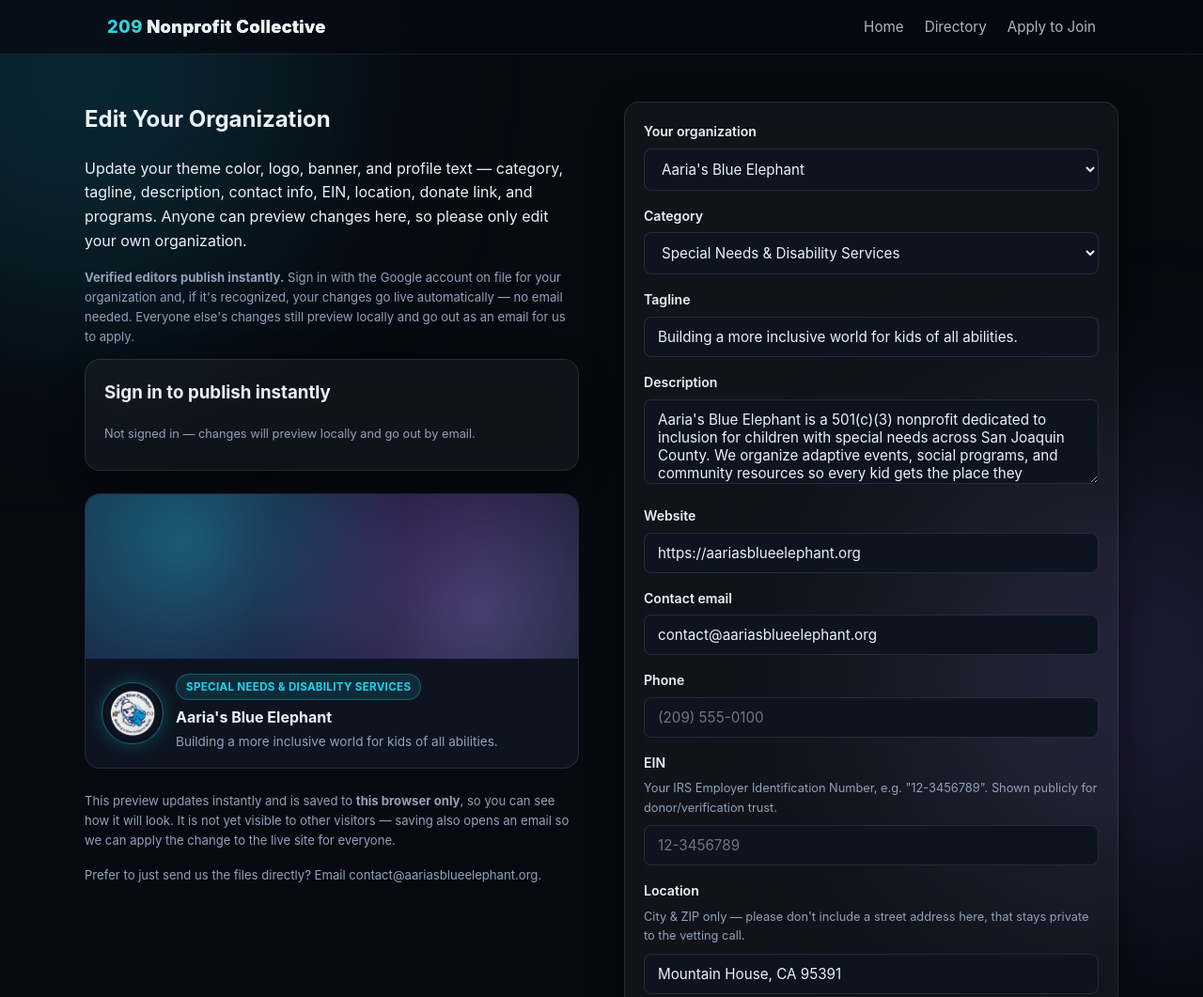
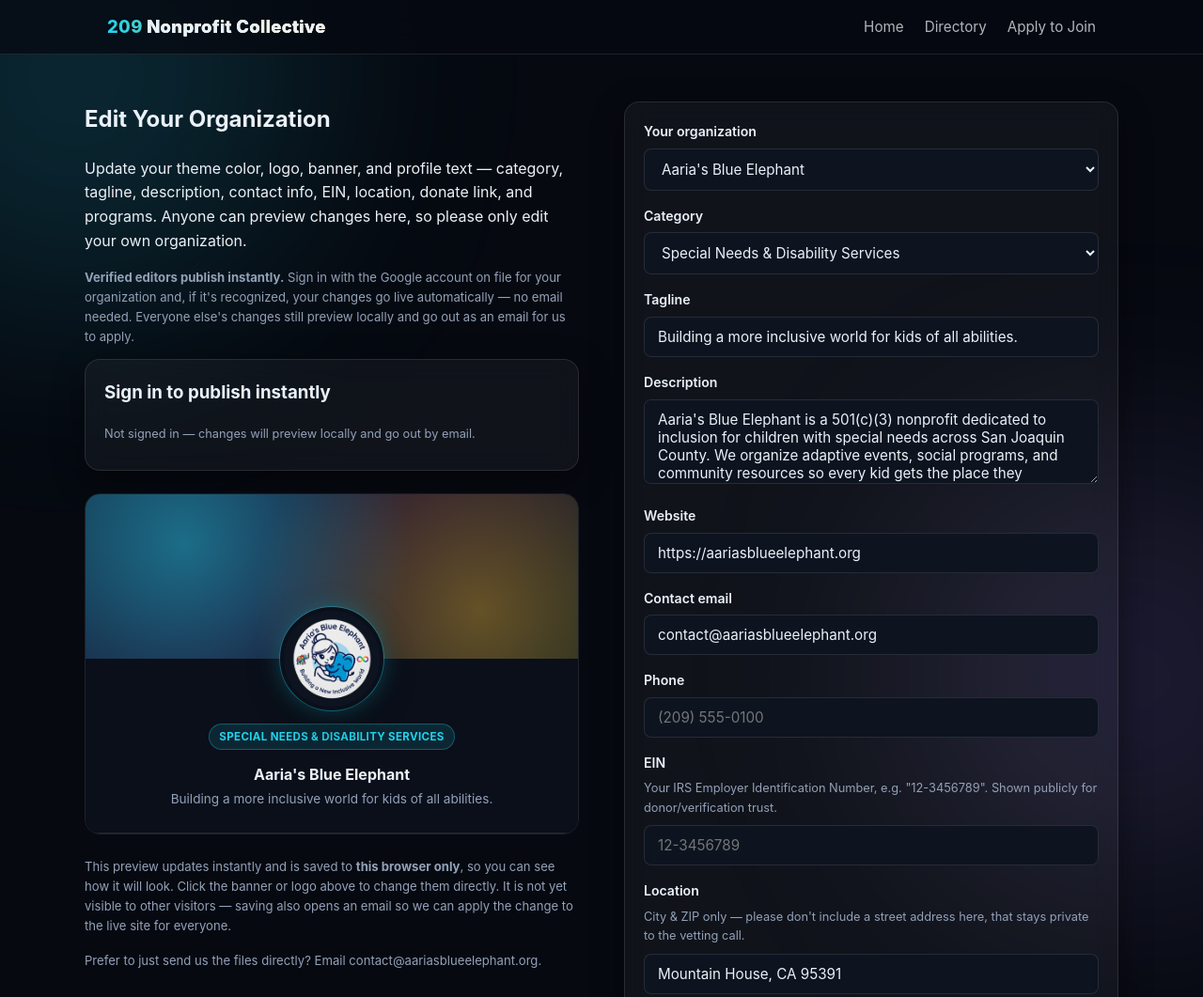
Before and after one commit to aariasblueelephant-create/209-nonprofit-collective, a plain HTML site: page edit.html in a window 1280 px wide. Shown: the top 1061 px of the page at 94% size. Drawn offline with Linux system fonts and the light colour scheme.

Commit message:
Make edit page preview a faithful live miniature of the real org page
- Reuse the actual .org-header/.org-banner/.org-avatar/.badge styles
  (driven by --org-accent) instead of a separate approximation, so the
  theme swatches instantly preview using the same CSS the live page uses
- Clicking the preview logo/banner (or their small thumbnails) now opens
  the file picker directly, with a hover hint, instead of requiring the
  separate Choose image button

```diff
--- a/assets/css/style.css
+++ b/assets/css/style.css
@@ -614,49 +614,43 @@
 .form-note { font-size: 0.82rem; color: var(--muted); margin-top: 16px; }
 .field-hint { font-size: 0.8rem; color: var(--muted); margin: 2px 0 8px; }
 
-/* Edit page */
+/* Edit page — reuses the real .org-header/.org-banner/.org-avatar/.badge
+   rules (driven by --org-accent) so this is a faithful, live miniature of
+   the actual profile page rather than a separate approximation. */
 .edit-preview {
   border: 1px solid var(--panel-border);
   border-radius: var(--radius);
   overflow: hidden;
-  background: var(--panel-solid);
   margin-bottom: 24px;
 }
-.edit-preview-banner {
-  width: 100%;
-  aspect-ratio: 3 / 1;
-  background: linear-gradient(135deg, #14213A 0%, #1B1030 50%, #0E1B22 100%);
-  position: relative;
-  overflow: hidden;
-}
-.edit-preview-banner::before {
-  content: "";
+.edit-preview .org-header-inner { padding: 0 20px 24px; }
+.edit-preview-name { font-weight: 700; margin-top: 6px; }
+.edit-preview-tagline { font-size: 0.85rem; color: var(--muted); margin-top: 2px; }
+
+.edit-preview .org-banner,
+.edit-preview .org-avatar { cursor: pointer; position: relative; }
+
+.edit-preview .org-banner::after,
+.edit-preview .org-avatar::after {
+  content: "✎ Click to change";
   position: absolute;
   inset: 0;
-  background: radial-gradient(circle at 20% 30%, rgba(34,211,238,0.35), transparent 55%),
-              radial-gradient(circle at 80% 70%, rgba(167,139,250,0.35), transparent 55%);
-}
-.edit-preview-banner img { width: 100%; height: 100%; object-fit: cover; position: relative; z-index: 1; }
-.edit-preview-row { display: flex; align-items: center; gap: 14px; padding: 16px 18px; }
-.edit-preview-avatar {
-  width: 64px;
-  height: 64px;
-  border-radius: 50%;
-  background: var(--panel-solid);
-  border: 3px solid var(--bg-alt);
-  overflow: hidden;
-  flex-shrink: 0;
   display: flex;
   align-items: center;
   justify-content: center;
-  box-shadow: 0 0 0 1px color-mix(in srgb, var(--preview-accent, var(--cyan)) 35%, transparent),
-              0 0 18px color-mix(in srgb, var(--preview-accent, var(--cyan)) 30%, transparent);
+  text-align: center;
+  padding: 0 8px;
+  background: rgba(6, 9, 16, 0.6);
+  color: var(--text);
+  font-size: 0.78rem;
+  font-weight: 700;
+  opacity: 0;
+  transition: opacity 0.15s ease;
+  pointer-events: none;
 }
-.edit-preview-avatar img { width: 100%; height: 100%; object-fit: cover; }
-.edit-preview-avatar .initials { font-weight: 800; color: var(--preview-accent, var(--cyan)); }
-.edit-preview .badge { color: var(--preview-accent, var(--cyan)); background: color-mix(in srgb, var(--preview-accent, var(--cyan)) 12%, transparent); border-color: color-mix(in srgb, var(--preview-accent, var(--cyan)) 30%, transparent); }
-.edit-preview-name { font-weight: 700; margin-top: 6px; }
-.edit-preview-tagline { font-size: 0.85rem; color: var(--muted); margin-top: 2px; }
+.edit-preview .org-avatar::after { content: "✎"; font-size: 1.2rem; border-radius: 50%; }
+.edit-preview .org-banner:hover::after,
+.edit-preview .org-avatar:hover::after { opacity: 1; }
 
 .color-row { display: flex; align-items: center; gap: 10px; }
 .color-row input[type="color"] {
@@ -696,7 +690,10 @@
   color: var(--muted);
   font-size: 0.68rem;
   text-align: center;
+  cursor: pointer;
+  transition: border-color 0.12s ease;
 }
+.file-thumb:hover { border-color: var(--cyan); }
 .file-thumb.round { border-radius: 50%; }
 .file-thumb.wide { width: 96px; height: 32px; }
 .file-thumb img { width: 100%; height: 100%; object-fit: cover; }
--- a/assets/js/edit.js
+++ b/assets/js/edit.js
@@ -52,7 +52,6 @@
   const status = document.getElementById("save-status");
   const resetBtn = document.getElementById("reset-btn");
 
-  const previewWrap = document.getElementById("edit-preview");
   const previewBanner = document.getElementById("preview-banner");
   const previewAvatar = document.getElementById("preview-avatar");
   const previewBadge = document.getElementById("preview-badge");
@@ -121,7 +120,7 @@
     state.themeColor = hex;
     colorPicker.value = hex;
     colorHex.value = hex;
-    previewWrap.style.setProperty("--preview-accent", hex);
+    document.documentElement.style.setProperty("--org-accent", hex);
     [...swatchRow.children].forEach((btn) => {
       btn.classList.toggle("active", btn.dataset.color.toLowerCase() === hex.toLowerCase());
     });
@@ -266,6 +265,13 @@
 
   colorPicker.addEventListener("input", () => setColor(colorPicker.value));
   colorHex.addEventListener("change", () => setColor(colorHex.value.trim()));
+
+  // Clicking the logo/banner directly (in the live preview or the small
+  // thumbnail) opens the file picker, same as the "Choose image" button.
+  previewAvatar.addEventListener("click", () => logoInput.click());
+  previewBanner.addEventListener("click", () => bannerInput.click());
+  logoThumb.addEventListener("click", () => logoInput.click());
+  bannerThumb.addEventListener("click", () => bannerInput.click());
 
   categorySelect.addEventListener("change", () => { state.categoryId = categorySelect.value; renderPreview(); });
   taglineInput.addEventListener("input", () => { state.tagline = taglineInput.value; renderPreview(); });
--- a/edit.html
+++ b/edit.html
@@ -33,18 +33,18 @@
       </div>
 
       <div class="edit-preview" id="edit-preview">
-        <div class="edit-preview-banner" id="preview-banner"></div>
-        <div class="edit-preview-row">
-          <div class="edit-preview-avatar" id="preview-avatar"></div>
-          <div>
+        <header class="org-header">
+          <div class="org-banner" id="preview-banner" title="Click to change banner"></div>
+          <div class="org-header-inner">
+            <div class="org-avatar" id="preview-avatar" title="Click to change logo"></div>
             <div class="badge" id="preview-badge">Category</div>
             <div class="edit-preview-name" id="preview-name">Organization Name</div>
             <div class="edit-preview-tagline" id="preview-tagline"></div>
           </div>
-        </div>
+        </header>
       </div>
 
-      <p class="form-note">This preview updates instantly and is saved to <strong>this browser only</strong>, so you can see how it will look. It is not yet visible to other visitors — saving also opens an email so we can apply the change to the live site for everyone.</p>
+      <p class="form-note">This preview updates instantly and is saved to <strong>this browser only</strong>, so you can see how it will look. Click the banner or logo above to change them directly. It is not yet visible to other visitors — saving also opens an email so we can apply the change to the live site for everyone.</p>
       <p class="form-note">Prefer to just send us the files directly? Email <a id="edit-email" href="#"></a>.</p>
     </div>
 
```
